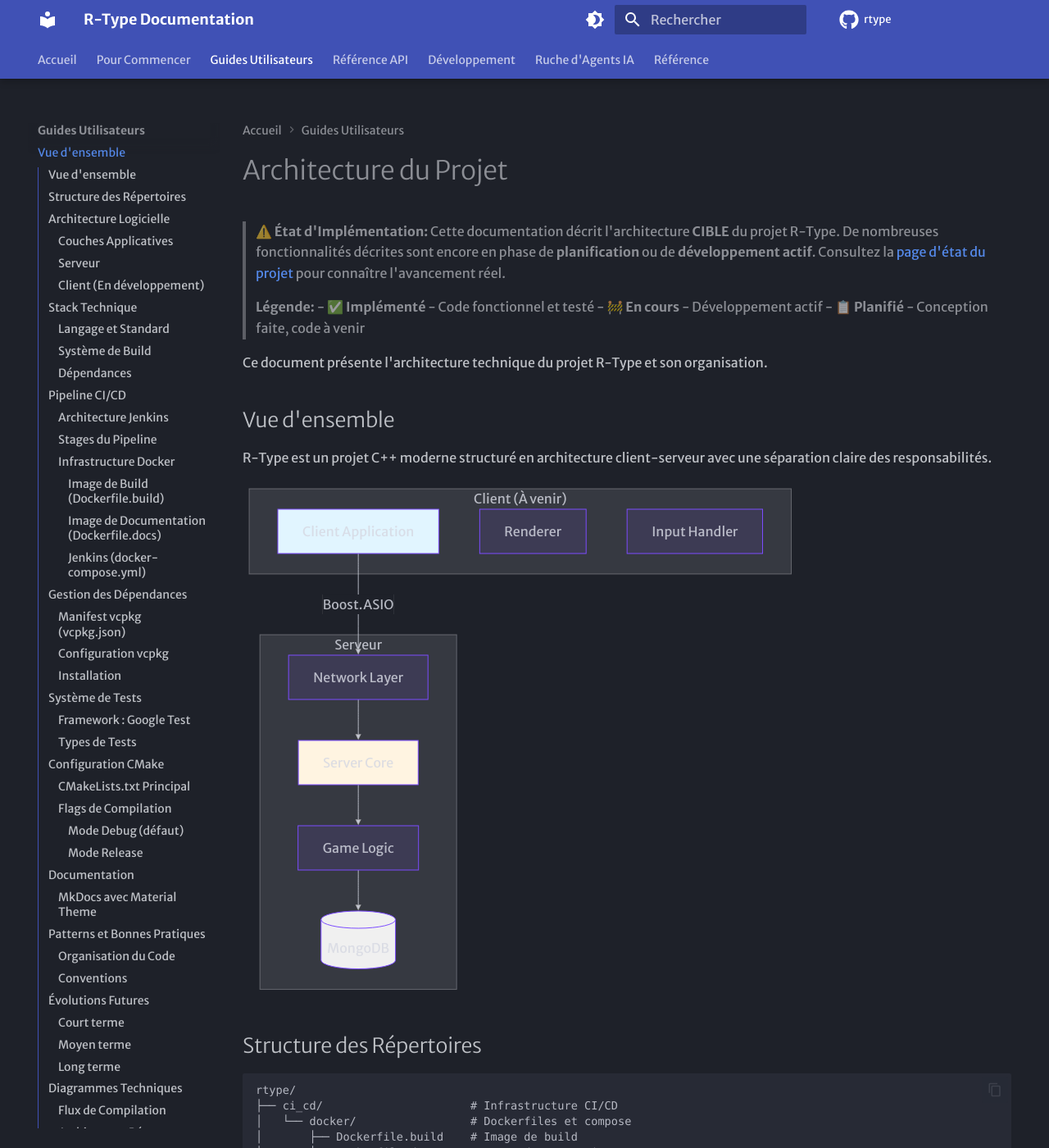
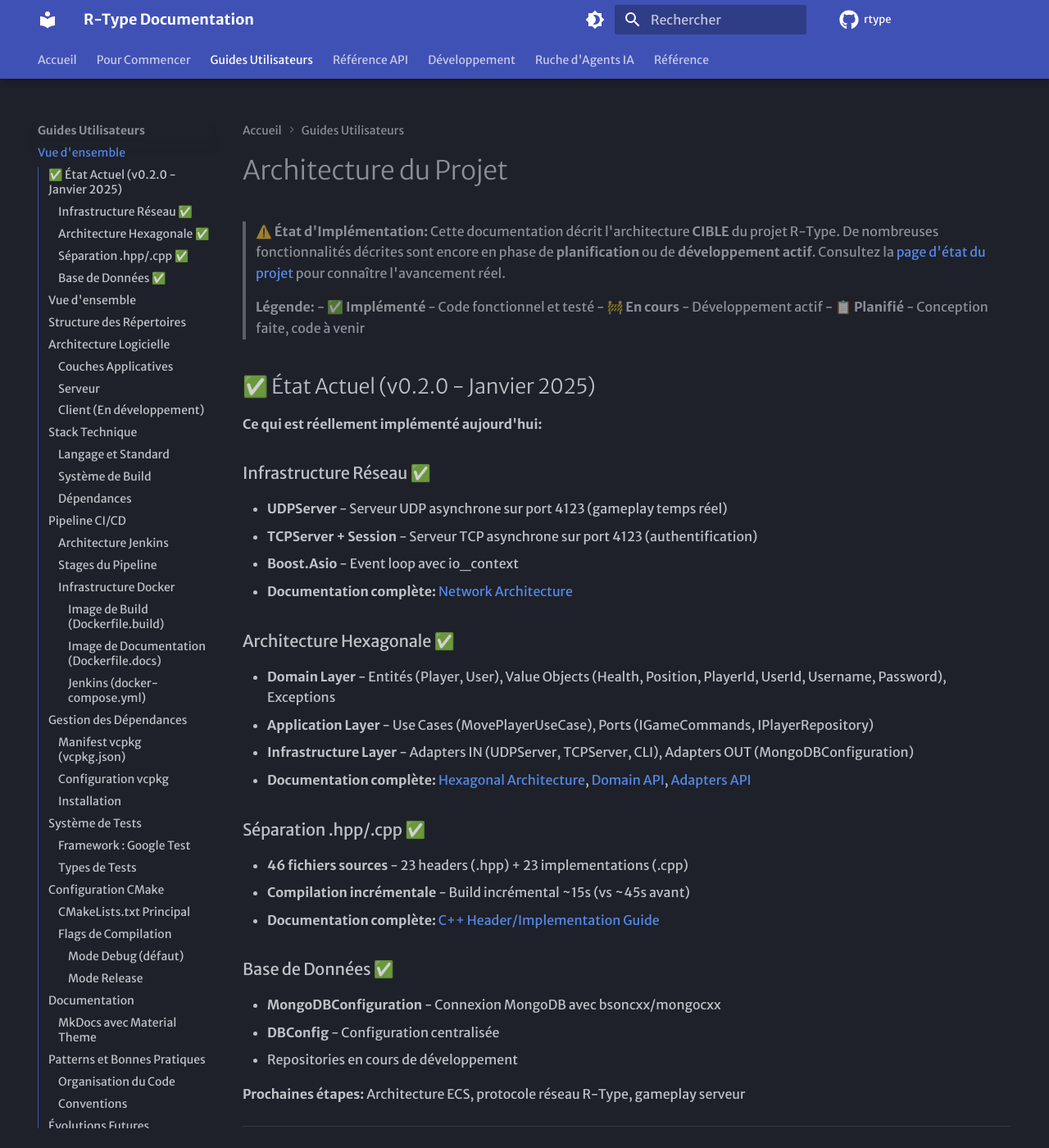
Before and after one commit to ChrisG-L/rtype, an MkDocs documentation site: the page built from docs/guides/architecture.md, in a window 1280 px wide and 1400 px high. Shown: the whole window at 82% size. Built offline with MkDocs 1.6.1 and Material for MkDocs 9.7.7, drawn with Linux system fonts in a browser that asks for light colours; some web fonts are replaced; comment, search, counter and statistics services are not loaded; the version menu is left out.

Commit message:
DOCS(guides): ajout section etat actuel v0.2.0 dans architecture.md [RT-00]

```diff
--- a/docs/guides/architecture.md
+++ b/docs/guides/architecture.md
@@ -8,6 +8,36 @@
 > - ✅ **Implémenté** - Code fonctionnel et testé
 > - 🚧 **En cours** - Développement actif
 > - 📋 **Planifié** - Conception faite, code à venir
+
+## ✅ État Actuel (v0.2.0 - Janvier 2025)
+
+**Ce qui est réellement implémenté aujourd'hui:**
+
+### Infrastructure Réseau ✅
+- **UDPServer** - Serveur UDP asynchrone sur port 4123 (gameplay temps réel)
+- **TCPServer + Session** - Serveur TCP asynchrone sur port 4123 (authentification)
+- **Boost.Asio** - Event loop avec io_context
+- **Documentation complète:** [Network Architecture](network-architecture.md)
+
+### Architecture Hexagonale ✅
+- **Domain Layer** - Entités (Player, User), Value Objects (Health, Position, PlayerId, UserId, Username, Password), Exceptions
+- **Application Layer** - Use Cases (MovePlayerUseCase), Ports (IGameCommands, IPlayerRepository)
+- **Infrastructure Layer** - Adapters IN (UDPServer, TCPServer, CLI), Adapters OUT (MongoDBConfiguration)
+- **Documentation complète:** [Hexagonal Architecture](hexagonal-architecture.md), [Domain API](../api/domain.md), [Adapters API](../api/adapters.md)
+
+### Séparation .hpp/.cpp ✅
+- **46 fichiers sources** - 23 headers (.hpp) + 23 implementations (.cpp)
+- **Compilation incrémentale** - Build incrémental ~15s (vs ~45s avant)
+- **Documentation complète:** [C++ Header/Implementation Guide](cpp-header-implementation.md)
+
+### Base de Données ✅
+- **MongoDBConfiguration** - Connexion MongoDB avec bsoncxx/mongocxx
+- **DBConfig** - Configuration centralisée
+- Repositories en cours de développement
+
+**Prochaines étapes:** Architecture ECS, protocole réseau R-Type, gameplay serveur
+
+---
 
 Ce document présente l'architecture technique du projet R-Type et son organisation.
 
```
